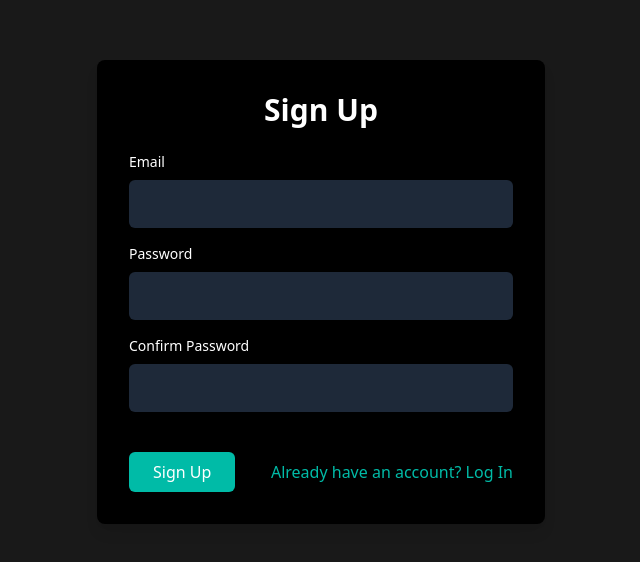
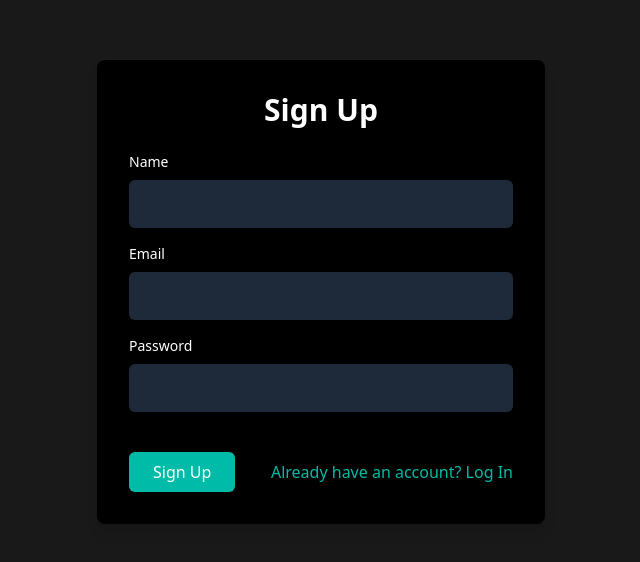
Before and after one commit to ayushcodes1729/hackhazards25, a React (Vite) app in the folder Frontend/: page /signup in a window 1280 px wide. Shown: the part 108-670 px from the top of the page, without its empty margins (319-959 px from the left). Built offline with nearby package versions, Linux system fonts and the light colour scheme.

Commit message:
/Feat- Login and Signup handler functions added

```diff
--- a/Frontend/src/components/Signup.jsx
+++ b/Frontend/src/components/Signup.jsx
@@ -1,11 +1,46 @@
+import axios from "axios";
 import React, { useState } from "react";
+import {useNavigate} from 'react-router-dom'
 
 const Signup = () => {
   const [isSignup, setIsSignup] = useState(true); // Toggle between Signup and Login forms
-
-  const handleFormSubmit = (e) => {
+  const [name, setName] = useState("");
+  const [email, setEmail] = useState("");
+  const [password, setPassword] = useState("");
+  const [error, setError] = useState("");
+  const navigate = useNavigate()
+  const handleLogin = async (e) => {
     e.preventDefault();
-    // Perform validation and API calls for login/signup
+    try {
+      const res = await axios.post('http://localhost:3001/login', {
+        email,
+        password
+      },{
+        withCredentials: true
+      })
+      console.log(res);
+      navigate("/webcam");
+    } catch (error) {
+      console.log("Error while logging in: ", error.message);
+      setError(error.message);
+    }
+  };
+  const handleSignup = async(e) => {
+    e.preventDefault();
+    try {
+      const res = await axios.post('http://localhost:3001/signup',{
+        name,
+        email,
+        password
+      },{
+        withCredentials: true
+      });
+      console.log(res);
+      navigate("/webcam")
+    } catch (error) {
+      console.log("Error while signing up: ", error.message);
+      setError(error.message);
+    }
   };
 
   return (
@@ -15,7 +50,23 @@ const Signup = () => {
           {isSignup ? "Sign Up" : "Log In"}
         </h1>
 
-        <form onSubmit={handleFormSubmit} className="space-y-4">
+        <form onSubmit={isSignup ? handleSignup : handleLogin} className="space-y-4">
+          {isSignup &&
+            (<div>
+              <label className="block text-sm" htmlFor="name">
+                Name
+              </label>
+              <input
+                type="text"
+                id="name"
+                name="name"
+                value={name}
+                onChange={(e) => setName(e.target.value)}
+                className="w-full p-3 mt-2 bg-gray-800 rounded-md text-white"
+                required
+              />
+            </div>)
+          }
           <div>
             <label className="block text-sm" htmlFor="email">
               Email
@@ -24,6 +75,8 @@ const Signup = () => {
               type="email"
               id="email"
               name="email"
+              value={email}
+              onChange={(e) => setEmail(e.target.value)}
               className="w-full p-3 mt-2 bg-gray-800 rounded-md text-white"
               required
             />
@@ -37,25 +90,14 @@ const Signup = () => {
               type="password"
               id="password"
               name="password"
+              value={password}
+              onChange={(e) => setPassword(e.target.value)}
               className="w-full p-3 mt-2 bg-gray-800 rounded-md text-white"
               required
             />
           </div>
 
-          {isSignup && (
-            <div>
-              <label className="block text-sm" htmlFor="confirmPassword">
-                Confirm Password
-              </label>
-              <input
-                type="password"
-                id="confirmPassword"
-                name="confirmPassword"
-                className="w-full p-3 mt-2 bg-gray-800 rounded-md text-white"
-                required
-              />
-            </div>
-          )}
+          <div className="text-red-600">{error}</div>
 
           <div className="flex justify-between items-center">
             <button
```
